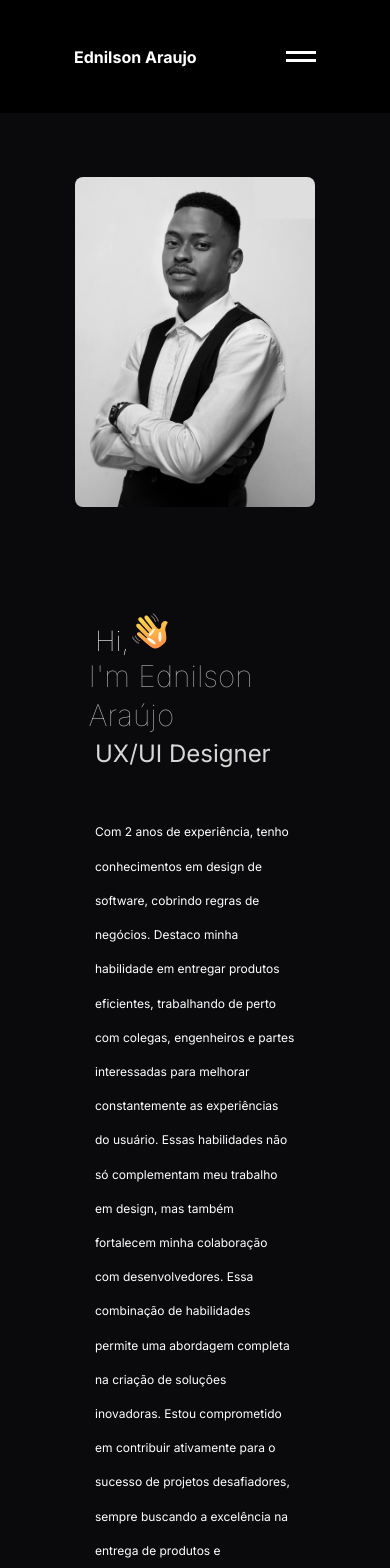
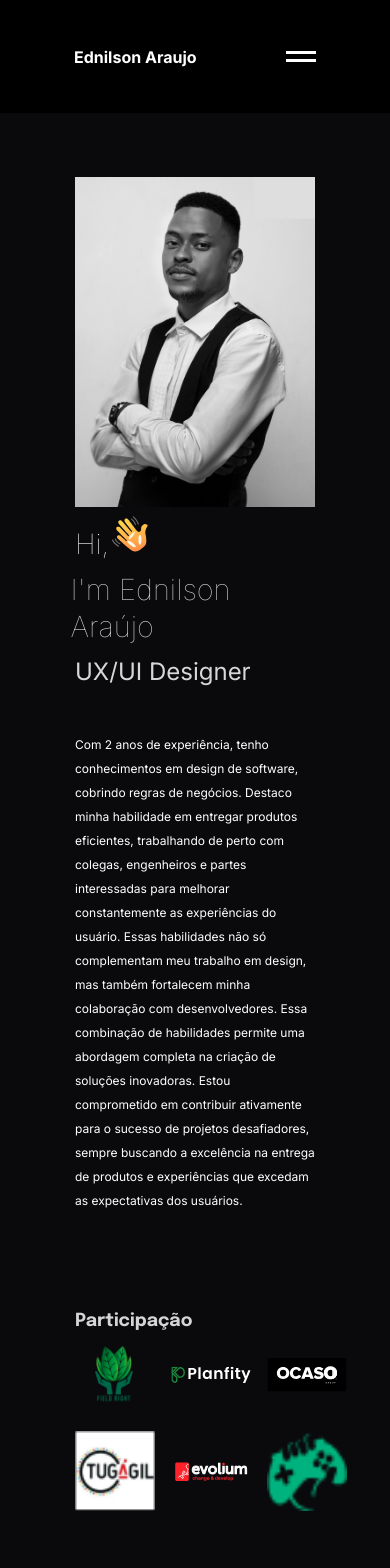
Before and after one commit to AugustoMachado01/Portifolio_Ednilson, a React (Vite) app: page / in a window 390 px wide. Shown: the top 1568 px of the page. Built offline with nearby package versions, Linux system fonts and the light colour scheme; a web font is replaced by a local one.

Commit message:
update responsive home

```diff
--- a/src/Home/index.jsx
+++ b/src/Home/index.jsx
@@ -14,6 +14,8 @@ import Icon1 from "../assets/evolium-logo-svg.svg";
 import Icon2 from "../assets/plantify.svg";
 import Icon3 from "../assets/Ocaso.svg";
 import Icon4 from "../assets/Field.png";
+import Icon5 from "../assets/tugagil.png";
+import Icon6 from "../assets/game.png";
 import { Link } from "react-router-dom";
 import { useEffect } from 'react';
 
@@ -50,10 +52,13 @@ export function Home() {
   ];
 
   const participations = [
-    { name: "Evolum", icon: Icon1 },
+    { name: "Field", icon: Icon4 },
     { name: "iPlanify", icon: Icon2 },
     { name: "OCASO", icon: Icon3 },
-    { name: "Field", icon: Icon4 },
+    { name: "Tuga", icon: Icon5 },
+    { name: "Evolum", icon: Icon1 },
+    { name: "Game", icon: Icon6 },
+
   ];
 
   useEffect(() => {
--- a/src/Home/styles.module.css
+++ b/src/Home/styles.module.css
@@ -22,17 +22,14 @@
 .section_container {
   width: 100%;
   display: flex;
-  justify-content: space-between;
   padding: 4rem 75px;
-  gap: 100px;
+  gap: 40px;
 }
 
 .section_container .logo img {
   width: 546px;
   height: 751px;
   flex-shrink: 0;
-  border-radius: 8px;
-  /* margin-right: 10px; */
 }
 
 .section_container .content {
@@ -220,8 +217,8 @@
 }
 
 .icon {
-  width: 70px;
-  height: 70px;
+  width: 80px;
+  height: 80px;
 }
 
 .icon {
@@ -245,15 +242,20 @@
     flex-direction: column;
     justify-content: start;
     align-items: start;
+    gap: 0px;
 
   }
+/*
+  .section_container {
+    width: 100%;
+    display: flex;
+    padding: 4rem 75px;
+    gap: 40px;
+  } */
 
 
   .section_container .logo {
     width: 100%;
-    /* display: flex;
-    justify-content: center; */
-    /* width: auto; */
   }
 
   .section_container .logo img {
@@ -262,22 +264,35 @@
   }
 
   .section_container .content {
-
     width: 100%;
-    padding: 0 20px;
   }
 
   .section_container h1 {
     font-size: 36px;
     line-height: 1.4;
+    padding: 3px 0px;
   }
 
   .section_container p {
-    /* font-size: 14px; */
-    /* line-height: 1.6; */
-    align-items: center;
-    /* text-align: left; */
-    /* text-align: justify; */
+    font-size: 14px;
+    font-style: normal;
+    font-weight: 400;
+    line-height: 24px;
+    word-wrap: break-word;
+  }
+
+
+  /* participação */
+  .participationsSection {
+    flex-direction: column;
+    align-items: start;
+    justify-content: start;
+    padding: 2rem 75px;
+  }
+
+  .participationsSection .iconsContainer {
+    display: grid;
+    grid-template-columns: repeat(3, 1fr)
   }
 
   .cardsContainer {
```
Also changed, not shown: src/assets/game.png (added), src/assets/tugagil.png (added).
